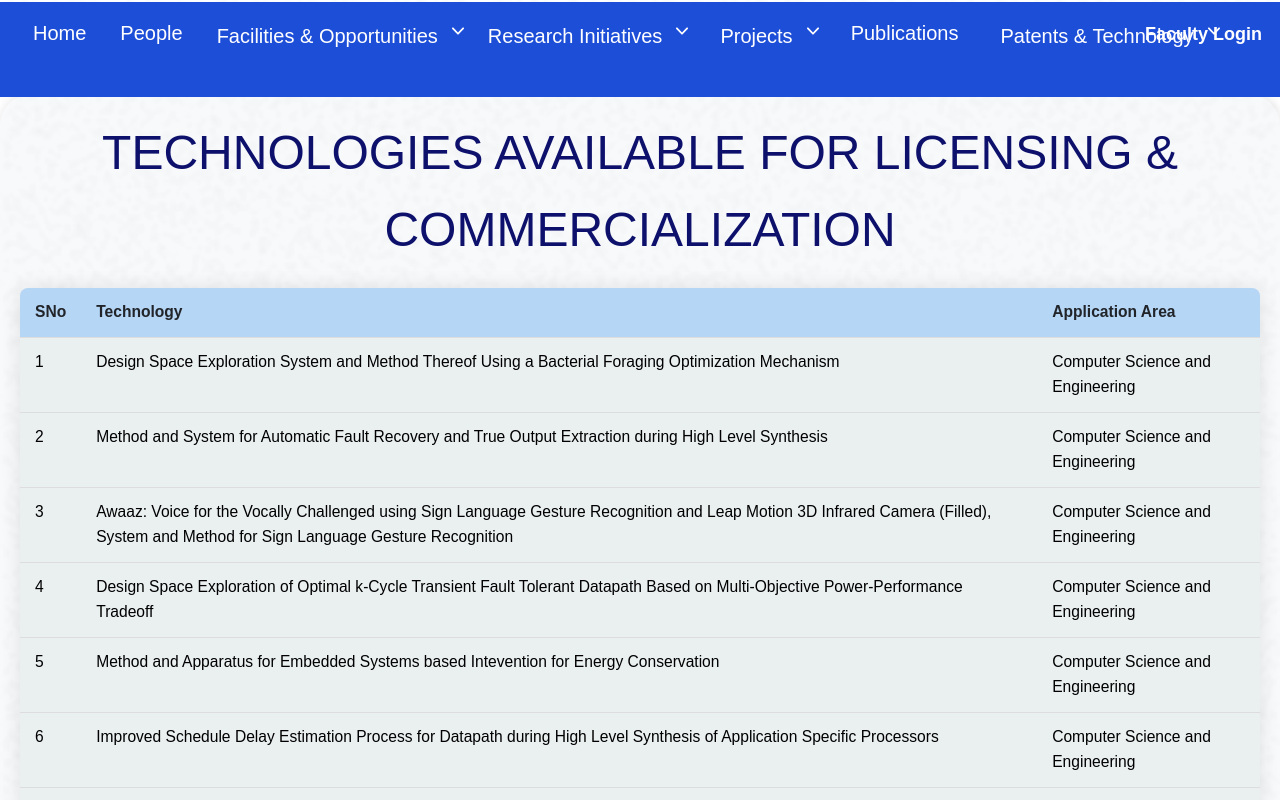
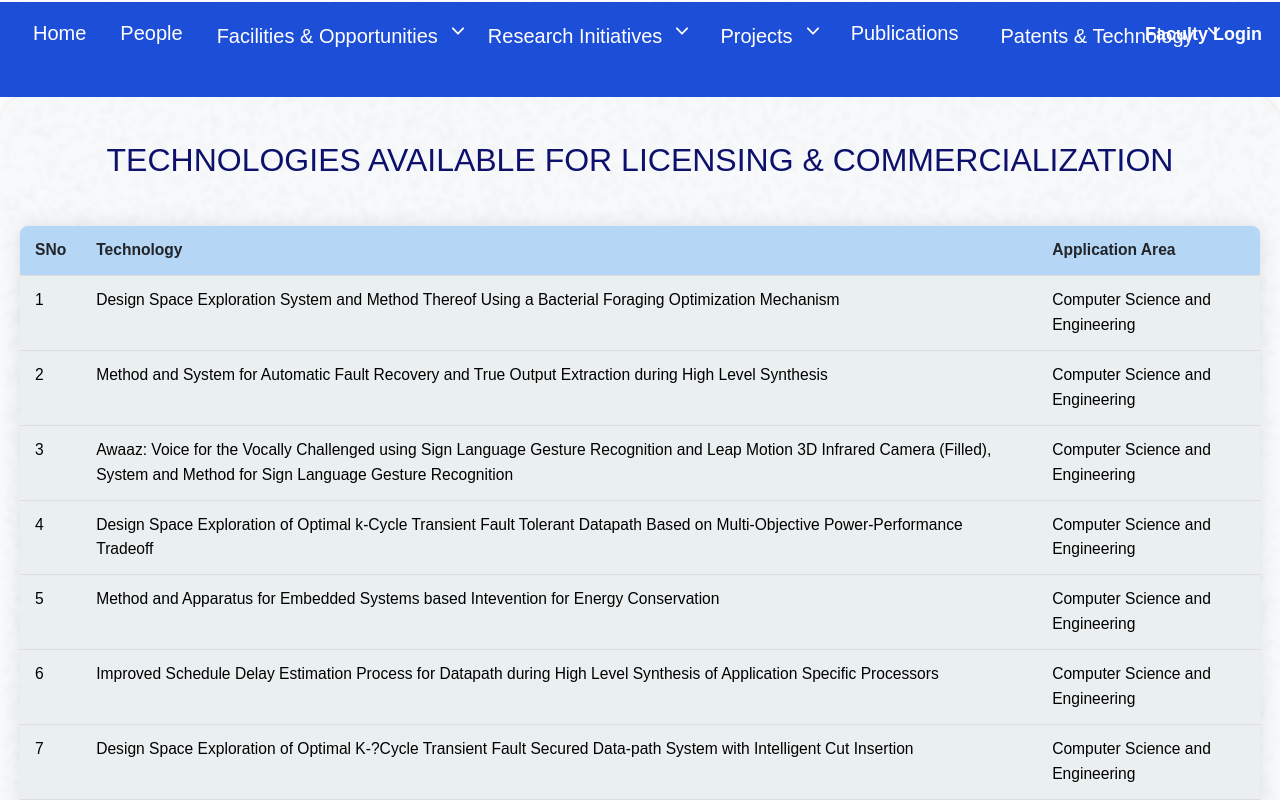
Before and after one commit to aadarsh2904/R-D-website, a React (Create React App) app: page /Tech_transfer in a window 1280 px wide. Shown: the top 800 px of the page. Built offline with nearby package versions, Linux system fonts and the light colour scheme.

Commit message:
Update Technologies.css
changes

```diff
--- a/src/components/ResearchInitiatives/Technologies.css
+++ b/src/components/ResearchInitiatives/Technologies.css
@@ -10,8 +10,9 @@
   .section-heading-Tech {
     max-width:none;
     font-weight: 520;
-    font-size: 3em;
+    font-size: 2em;
     color: #0e116c;
     text-align:center;
-    margin-bottom: 20px;
+    margin-bottom: 40px;
+    margin-top: 20px;
   }
```
